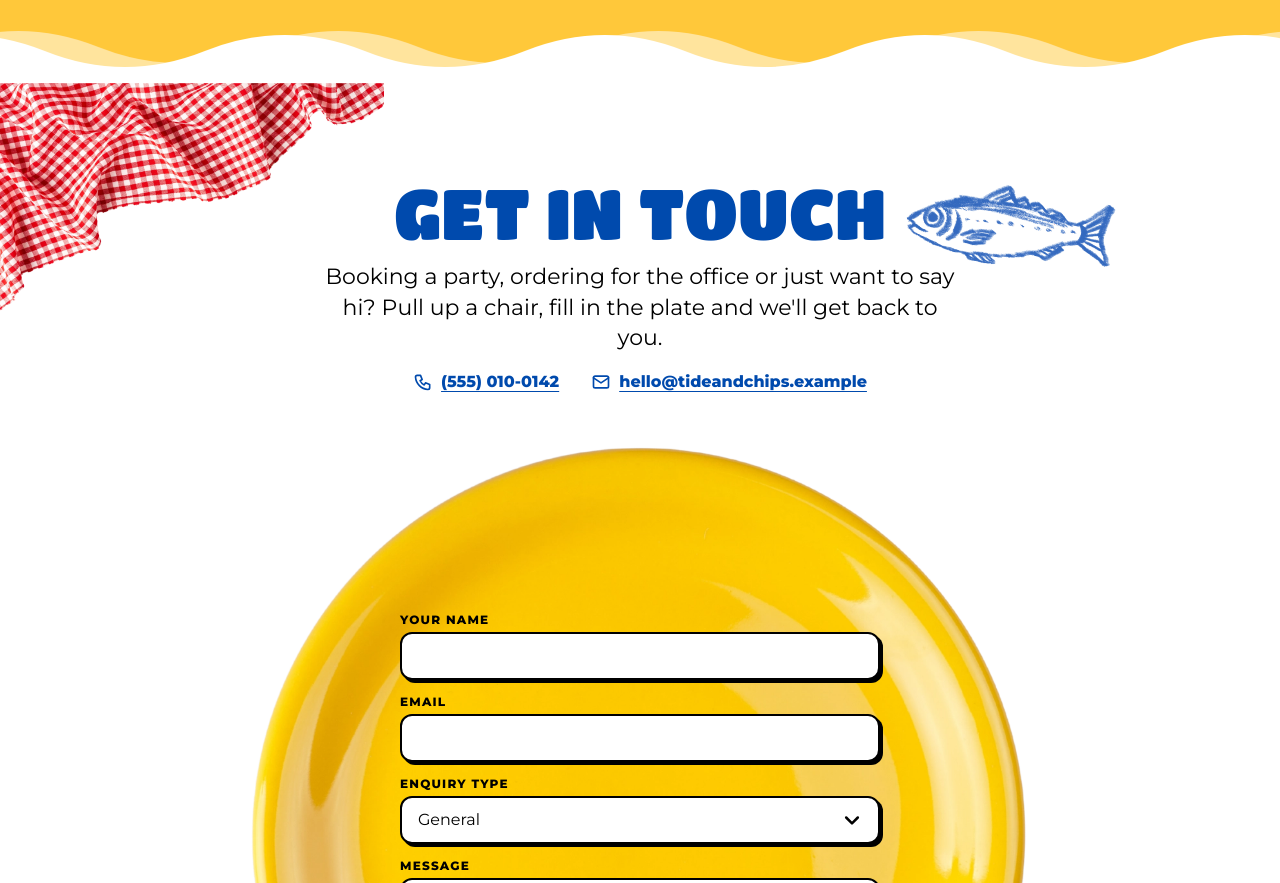
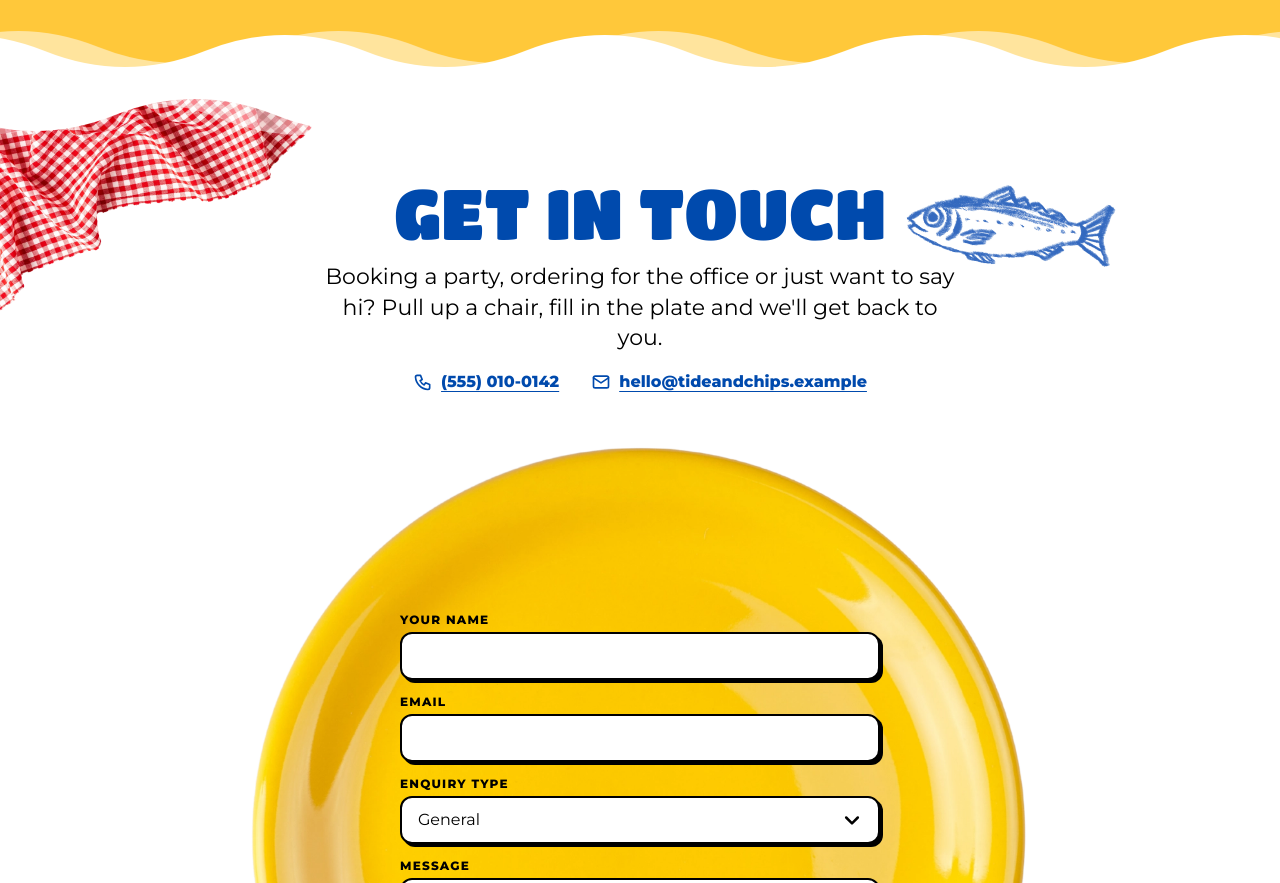
Before and after one commit to zenzen26/Fish-Chips, a React (Vite) app: page / in a window 1280 px wide. Shown: the part 3477-4360 px from the top of the page. Built offline with nearby package versions, Linux system fonts and the light colour scheme.

Commit message:
Contact: hang a white wave over the top cloth so it has no flat edge

```diff
--- a/src/components/pages/home/Contact.jsx
+++ b/src/components/pages/home/Contact.jsx
@@ -1,6 +1,7 @@
 import { useState } from 'react';
 import Button from '../../primitive/Button';
 import Select from '../../primitive/Select';
+import Divider from '../../primitive/Divider';
 import { image } from '../../../lib/images';
 import { mailtoUrl } from '../../../lib/contact';
 import home from '../../../data/home.json';
@@ -43,6 +44,7 @@ export default function Contact() {
         className="absolute bottom-0 right-0 -z-10 w-[min(70%,22rem)] -scale-x-100 translate-y-[14%] lg:w-[min(50vw,52rem)]"
         {...reveal('fade', 0.2)}
       />
+      <Divider shape="wave" tone="white" edge="top" />
       <img
         src={image('crayon-fish')}
         alt=""
```
